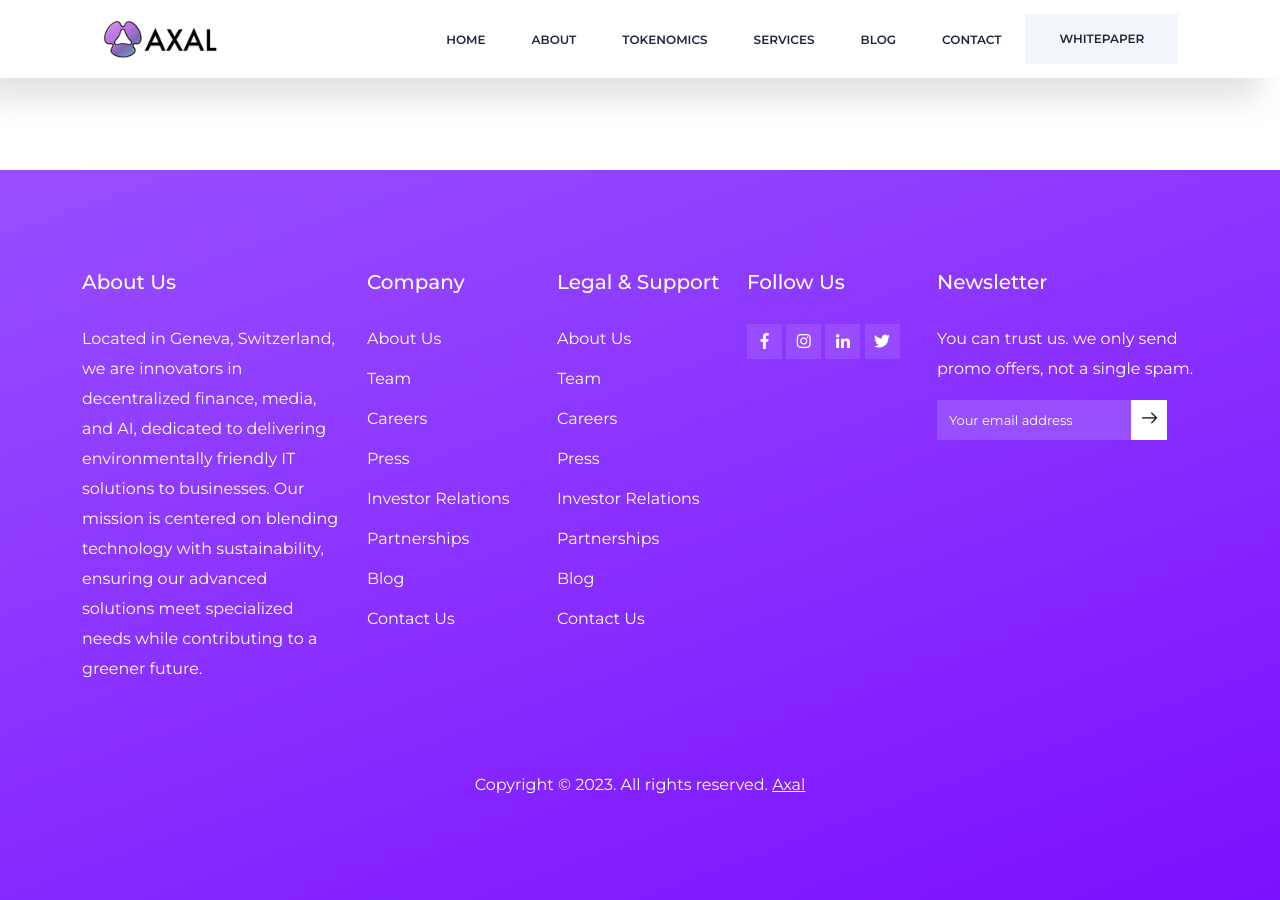
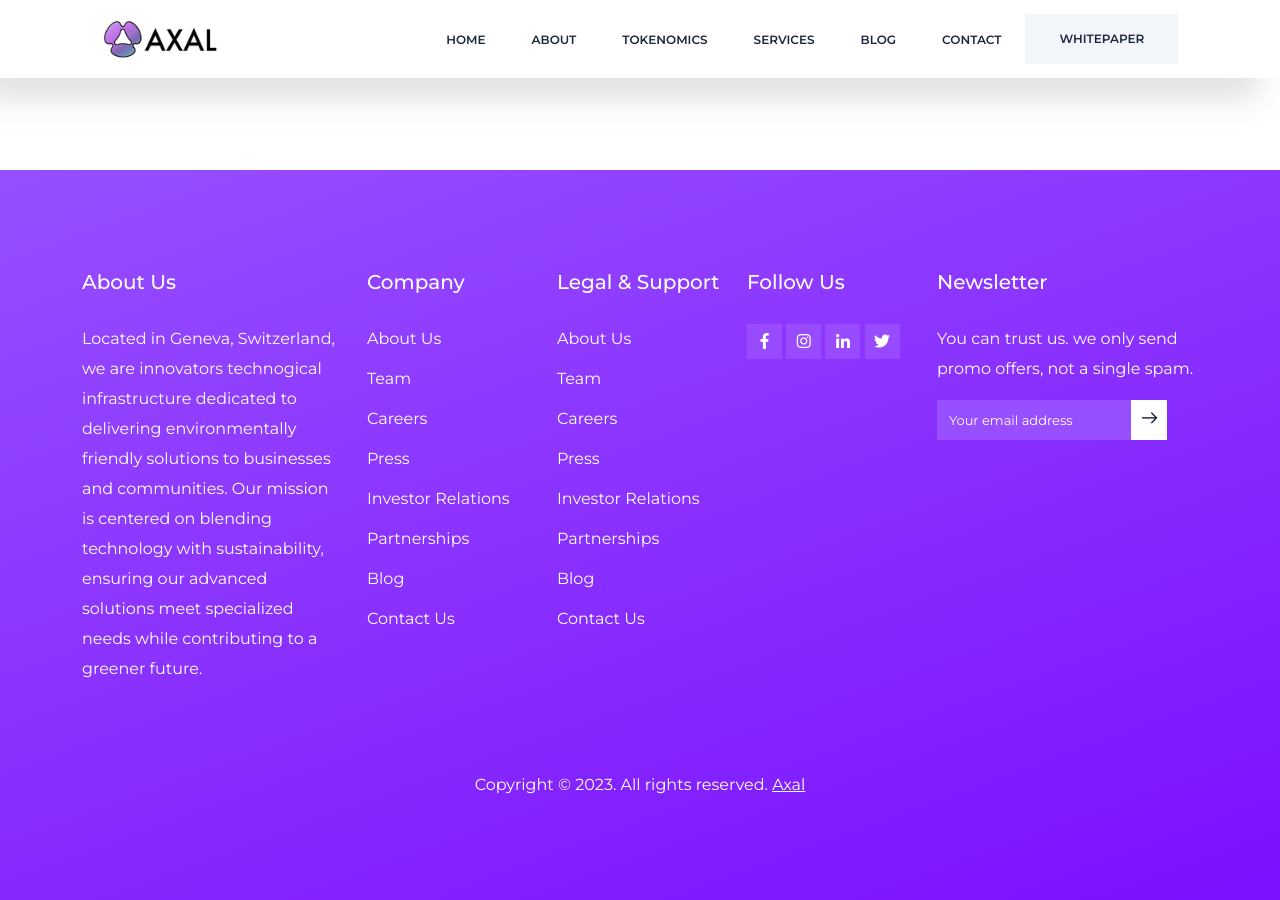
Before and after one commit to Tokenomic-org/test, a Jekyll site: the page built from about.html, in a window 1280 px wide and 900 px high, scrolled down 937 px. Built offline with Jekyll 4.4.1, drawn with Linux system fonts in a browser that asks for light colours.

Commit message:
Update footer.yml

```diff
--- a/_data/footer.yml
+++ b/_data/footer.yml
@@ -5,7 +5,7 @@
 #####################################
 
 title: 'About Us'
-description: 'Located in Geneva, Switzerland, we are innovators in decentralized finance, media, and AI, dedicated to delivering environmentally friendly IT solutions to businesses. Our mission is centered on blending technology with sustainability, ensuring our advanced solutions meet specialized needs while contributing to a greener future.'
+description: 'Located in Geneva, Switzerland, we are innovators technogical infrastructure dedicated to delivering environmentally friendly solutions to businesses and communities. Our mission is centered on blending technology with sustainability, ensuring our advanced solutions meet specialized needs while contributing to a greener future.'
 
 resources_link_heading: 'Company'
 resources_links:
```
